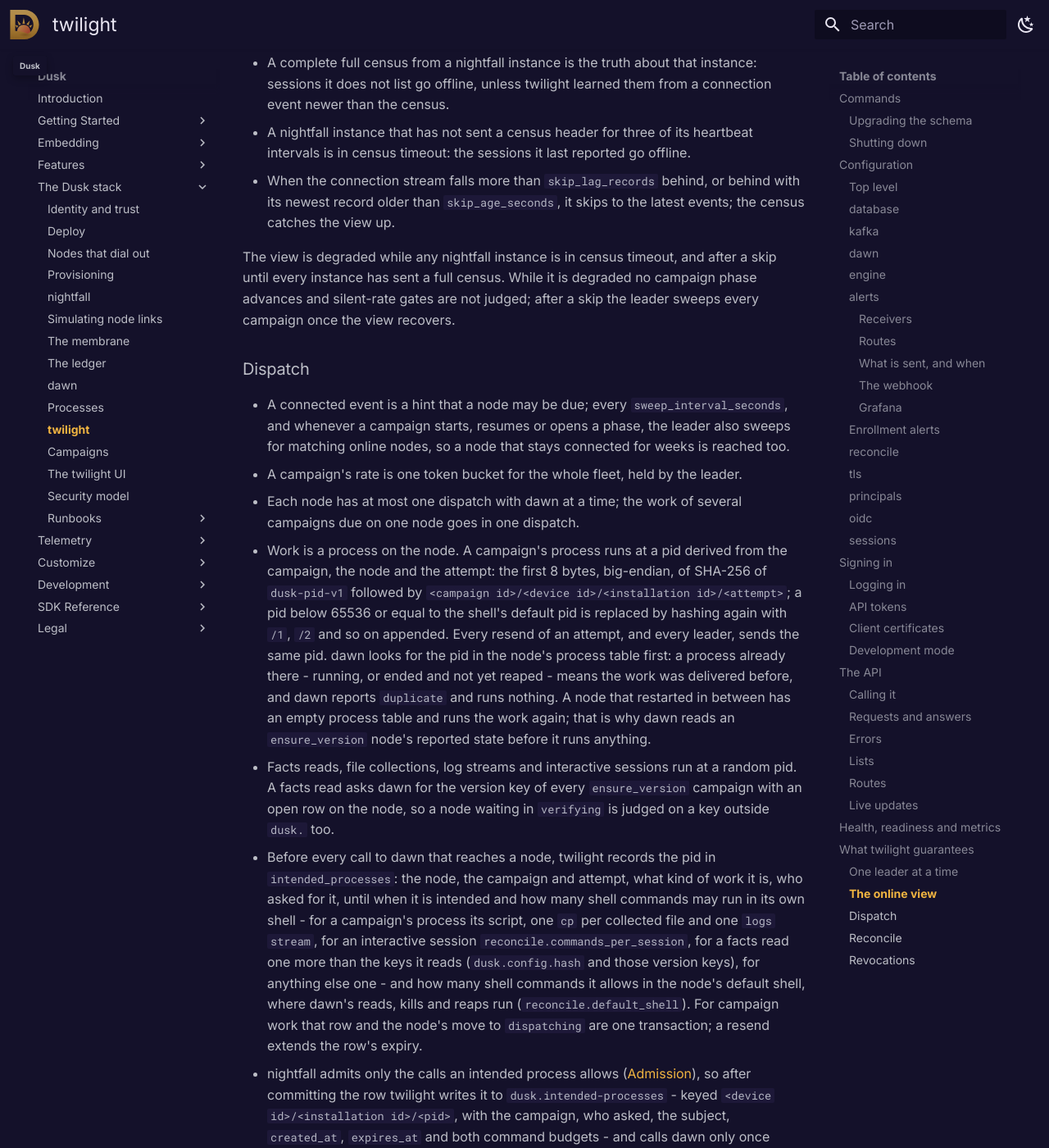
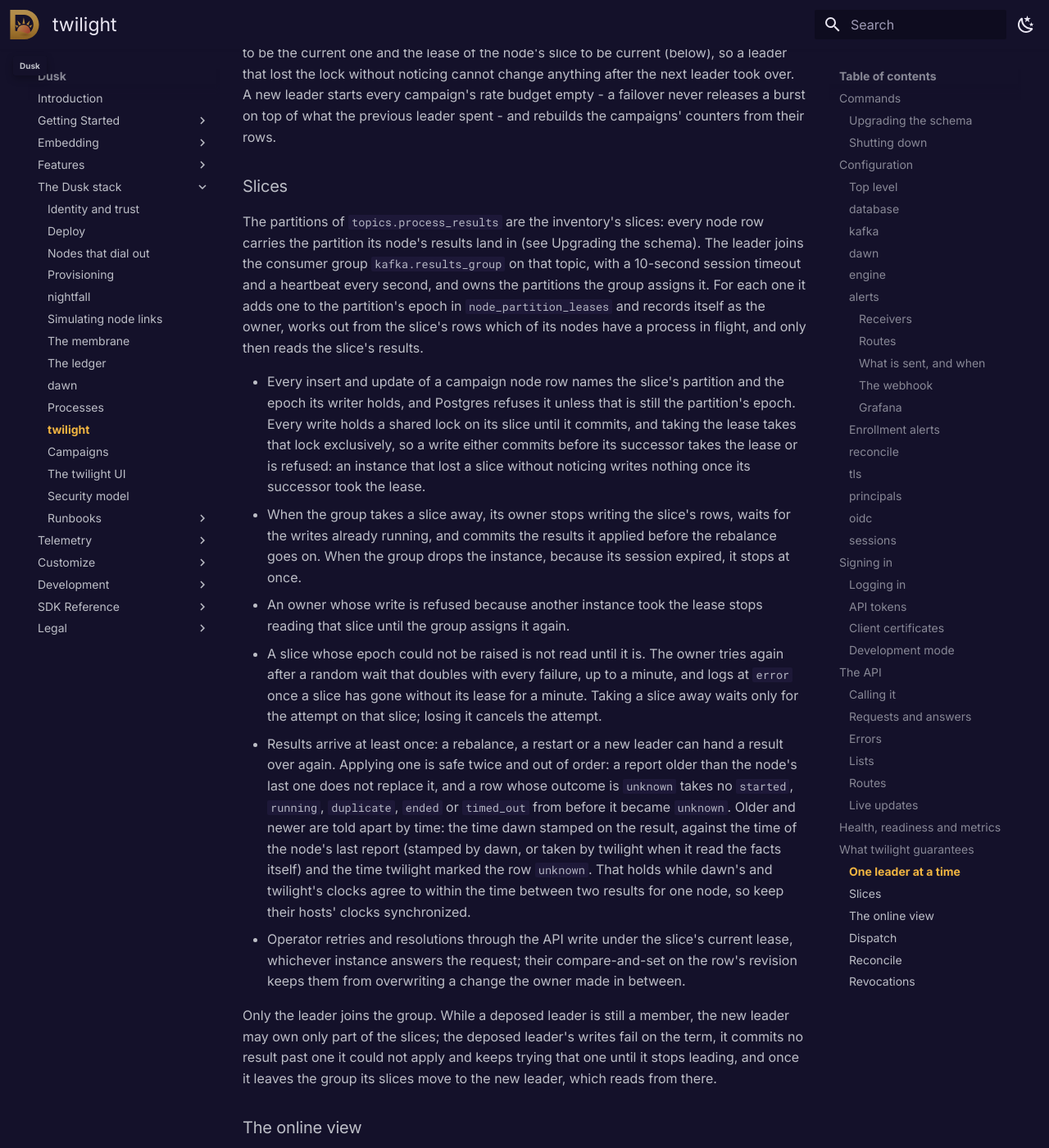
Before and after one commit to tomerze/dusk, an MkDocs documentation site: the page built from docs/docs/stack/twilight.md, in a window 1280 px wide and 1400 px high, scrolled down 35716 px. Shown: the whole window at 82% size. Built offline with MkDocs 1.6.1 and Material for MkDocs 9.7.7, drawn with Linux system fonts in a browser that asks for light colours; comment, search, counter and statistics services are not loaded; some of the changed text lies outside the part shown.

Commit message:
Update docs with slices and their leases
The twilight page now describes kafka.results_group as the group in
which the leader owns the slices, the three slice metrics and the
partition and lease_epoch log fields, says that a row write needs the
current term and the current lease of its node's slice, and gives slices
a section of their own: how the leader takes a slice, why a write either
commits before its successor takes the lease or is refused, what a
revocation, a lost session, a fenced write and a slice whose lease could
not be taken do, that results arrive at least once and are applied only
when newer than what they would replace, judged by time, so dawn's and
twilight's clocks must agree, and that during a change of leader the new
one may own only part of the slices while the deposed one commits no
result past one it could not apply, until it leaves the group.

```diff
--- a/docs/docs/stack/twilight.md
+++ b/docs/docs/stack/twilight.md
@@ -177,7 +177,7 @@ creates.
 | `topics.node_state` | `dusk.node-state` | |
 | `topics.process_results` | `dusk.process-results` | |
 | `topics.intended_processes` | `dusk.intended-processes` | |
-| `results_group` | `twilight-results` | The consumer group the leader applies process results in. |
+| `results_group` | `twilight-results` | The consumer group in which the leader owns the partitions of `topics.process_results`, the inventory's slices, and applies the process results that land in them. |
 | `inventory_group` | `twilight-inventory` | The consumer group the leader records enrollments in. |
 | `reconcile_group` | `twilight-reconcile` | The consumer group every instance shares to reconcile the ledger. |
 | `reconcile_results_group` | `twilight-reconcile-results` | The consumer group every instance shares to read process results for reconcile. |
@@ -980,6 +980,9 @@ On `health_listen`:
 | Metric | What it counts |
 |--------|----------------|
 | `twilight_leader`, `twilight_leader_term` | 1 and the term while this instance leads. |
+| `twilight_slices_owned` | Partitions of `topics.process_results` this instance owns under a lease. |
+| `twilight_slice_lease_losses_total{how}` | Slices this instance stopped owning without giving them up: `lost` when the consumer group dropped it, `fenced` when another instance took the lease. |
+| `twilight_slice_partition_mismatches_total` | Process results that arrived in a partition other than the one their node's key hashes to, which means their producer does not partition like Kafka's default partitioner. Each is logged at `error`. |
 | `twilight_online_nodes` | Nodes the online view holds as online. |
 | `twilight_process_results_partitions_mismatched` | 1 while `topics.process_results` has another partition count than the inventory was migrated with; the leader writes no campaign row, advances no phase and dispatches nothing then. |
 | `twilight_view_degraded` | 1 while the online view is degraded (below). |
@@ -1010,7 +1013,7 @@ On `health_listen`:
 
 twilight logs JSON lines to standard output, one per event, with the ids it
 concerns as fields: `campaign_id`, `device_id`, `installation_id`,
-`namespace_id`, `epoch`, `pid`, `term`, `instance`.
+`namespace_id`, `epoch`, `pid`, `term`, `partition`, `lease_epoch`, `instance`.
 
 ## What twilight guarantees
 
@@ -1023,12 +1026,62 @@ lock, and stops leading after two failed checks. The connection sets TCP
 keepalives (idle 10 s, interval 5 s, 3 probes) and a 15-second TCP user
 timeout, so a lost primary is noticed within seconds rather than minutes.
 
-Every change the leader makes to a campaign's node rows is a compare-and-set
-that also requires the term to be the current one, so a leader that lost the
-lock without noticing cannot change anything after the next leader took over.
-A new leader starts every campaign's rate budget empty - a failover never
-releases a burst on top of what the previous leader spent - and rebuilds the
-campaigns' counters from their rows.
+Every change to a campaign's node rows is a compare-and-set that also requires
+the term to be the current one and the lease of the node's slice to be current
+(below), so a leader that lost the lock without noticing cannot change anything
+after the next leader took over. A new leader starts every campaign's rate budget empty - a failover
+never releases a burst on top of what the previous leader spent - and rebuilds
+the campaigns' counters from their rows.
+
+### Slices
+
+The partitions of `topics.process_results` are the inventory's slices: every
+node row carries the partition its node's results land in (see Upgrading the
+schema). The leader joins the consumer group `kafka.results_group` on that topic,
+with a 10-second session timeout and a heartbeat every second, and owns the
+partitions the group assigns it. For each one it adds one to the partition's
+epoch in `node_partition_leases` and records itself as the owner, works out from
+the slice's rows which of its nodes have a process in flight, and only then
+reads the slice's results.
+
+* Every insert and update of a campaign node row names the slice's partition
+  and the epoch its writer holds, and Postgres refuses it unless that is still
+  the partition's epoch. Every write holds a shared lock on its slice until it
+  commits, and taking the lease takes that lock exclusively, so a write either
+  commits before its successor takes the lease or is refused: an instance that
+  lost a slice without noticing writes nothing once its successor took the
+  lease.
+* When the group takes a slice away, its owner stops writing the slice's rows,
+  waits for the writes already running, and commits the results it applied
+  before the rebalance goes on. When the group drops the instance, because its
+  session expired, it stops at once.
+* An owner whose write is refused because another instance took the lease
+  stops reading that slice until the group assigns it again.
+* A slice whose epoch could not be raised is not read until it is. The owner
+  tries again after a random wait that doubles with every failure, up to a
+  minute, and logs at `error` once a slice has gone without its lease for a
+  minute. Taking a slice away waits only for the attempt on that slice; losing
+  it cancels the attempt.
+* Results arrive at least once: a rebalance, a restart or a new leader can
+  hand a result over again. Applying one is safe twice and out of order: a
+  report older than the node's last one does not replace it, and a row whose
+  outcome is `unknown` takes no `started`, `running`, `duplicate`, `ended` or
+  `timed_out` from before it became `unknown`. Older and newer are told apart
+  by time: the time dawn stamped on the result, against the time of the node's
+  last report (stamped by dawn, or taken by twilight when it read the facts
+  itself) and the time twilight marked the row `unknown`. That holds while
+  dawn's and twilight's clocks agree to within the time between two results
+  for one node, so keep their hosts' clocks synchronized.
+* Operator retries and resolutions through the API write under the slice's
+  current lease, whichever instance answers the request; their compare-and-set
+  on the row's revision keeps them from overwriting a change the owner made in
+  between.
+
+Only the leader joins the group. While a deposed leader is still a member, the
+new leader may own only part of the slices; the deposed leader's writes fail on
+the term, it commits no result past one it could not apply and keeps trying
+that one until it stops leading, and once it leaves the group its slices move
+to the new leader, which reads from there.
 
 ### The online view
 
```
